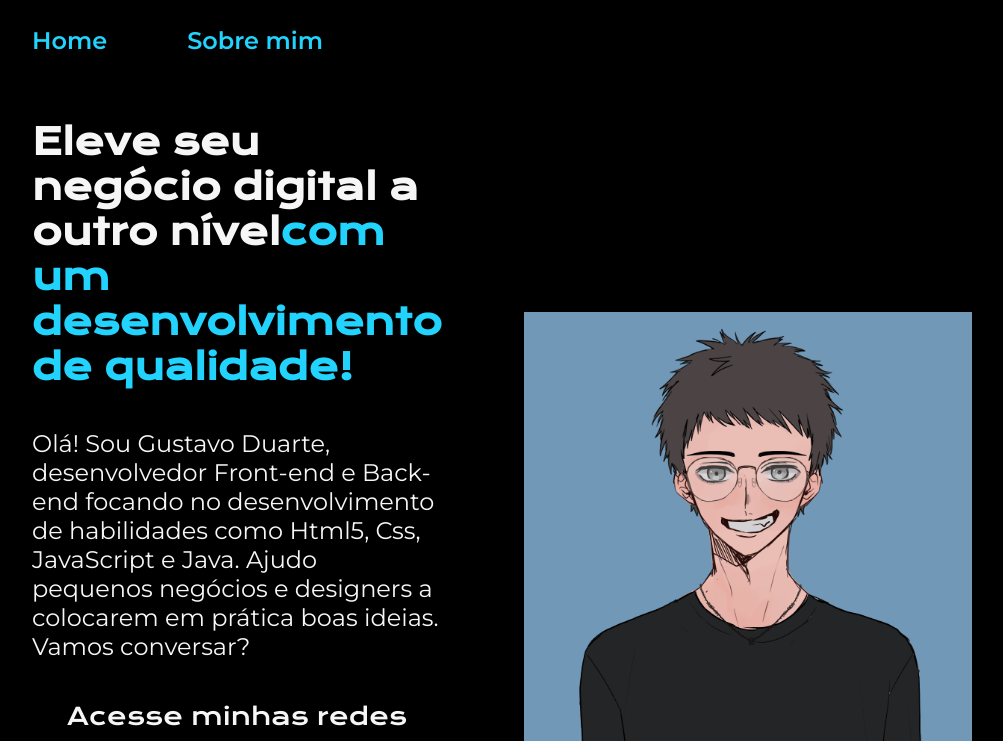
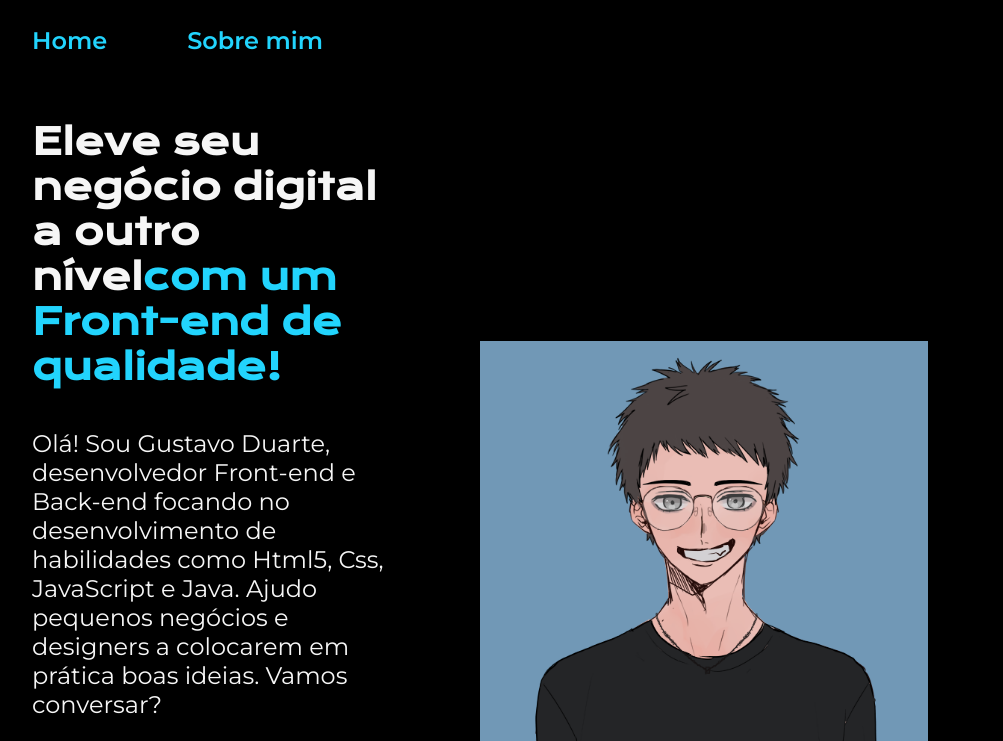
Before and after one commit to 01Gustavo01/portfolio, a plain HTML site: page index.html in a window 1280 px wide. Shown: the top 741 px of the page, without its empty margins (160-1163 px from the left). Drawn offline with nearby package versions, Linux system fonts and the light colour scheme.

Commit message:
Update index.html

```diff
--- a/index.html
+++ b/index.html
@@ -19,7 +19,7 @@
     <main class="apresentacao">
         <section class="apresentacao__conteudo">
             <h1 class="apresentacao__conteudo__titulo">Eleve seu negócio digital a outro nível<strong
-            class="titulo-destaque">com um desenvolvimento de qualidade!
+            class="titulo-destaque">com um Front-end de qualidade!
             </strong></h1>
             <p class="apresentacao__conteudo__texto">Olá! Sou Gustavo Duarte, desenvolvedor
             Front-end e Back-end focando no desenvolvimento de habilidades como Html5, Css, JavaScript e Java. Ajudo pequenos negócios e designers a
```
